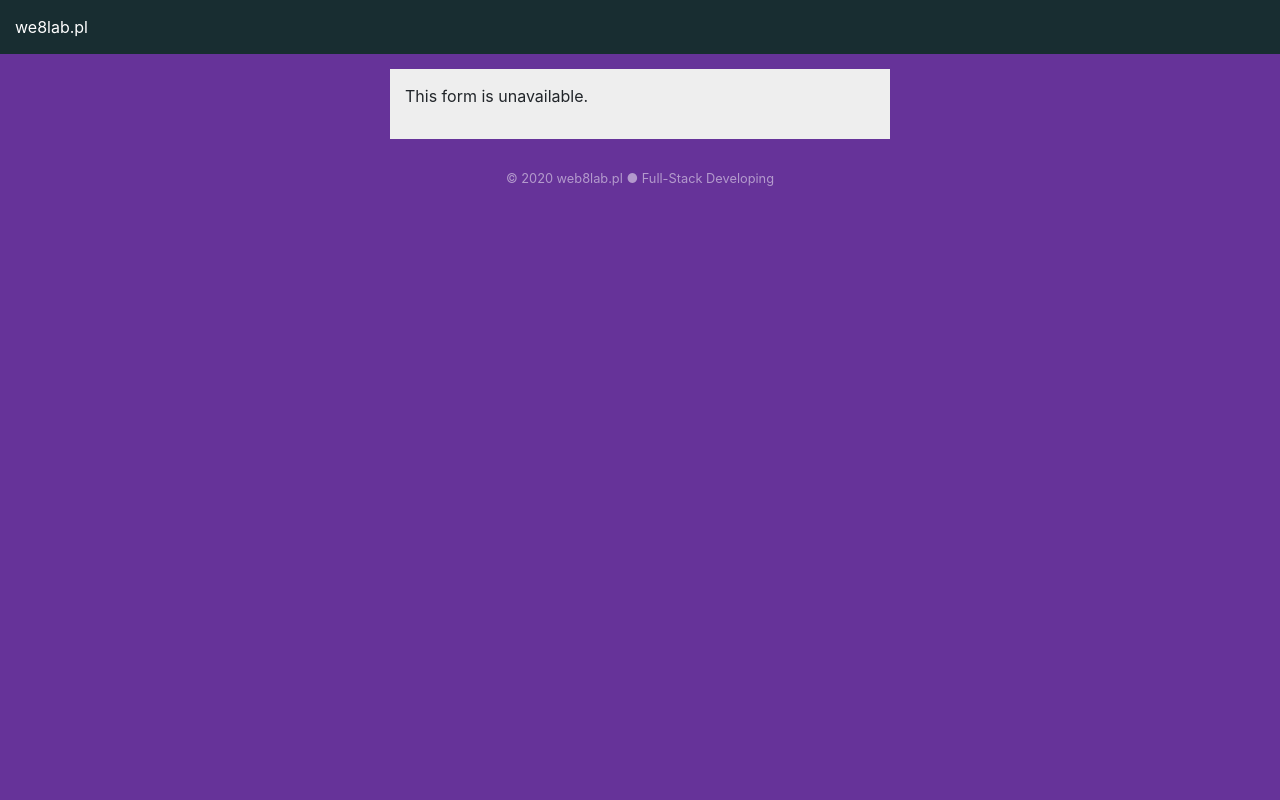
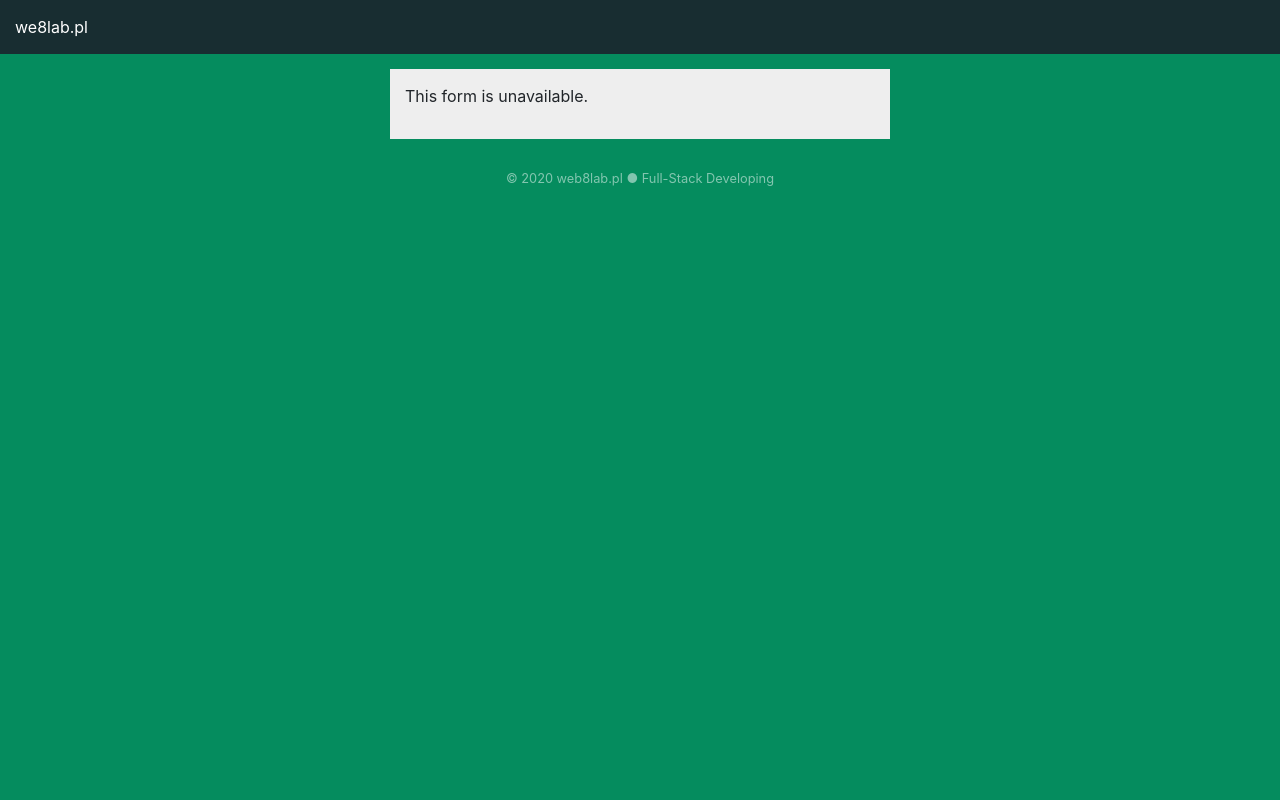
Before and after one commit to n0rthern-light/flexible-dev-business-model-last, a Django app: page /form/new/1/ in a window 1280 px wide. Run offline with Django 3.2, Linux system fonts and the light colour scheme; data that the repository does not hold is empty; some libraries are stand-ins or nearby versions.

Commit message:
background color update

```diff
--- a/we8lab/form/static/main.css
+++ b/we8lab/form/static/main.css
@@ -2,7 +2,7 @@ body, html {
     margin: 0;
     padding: 0;
     overflow-x: hidden;
-    background-color: #663399;
+    background-color: rgb(5, 140, 94);
 }
 
 a {
```
